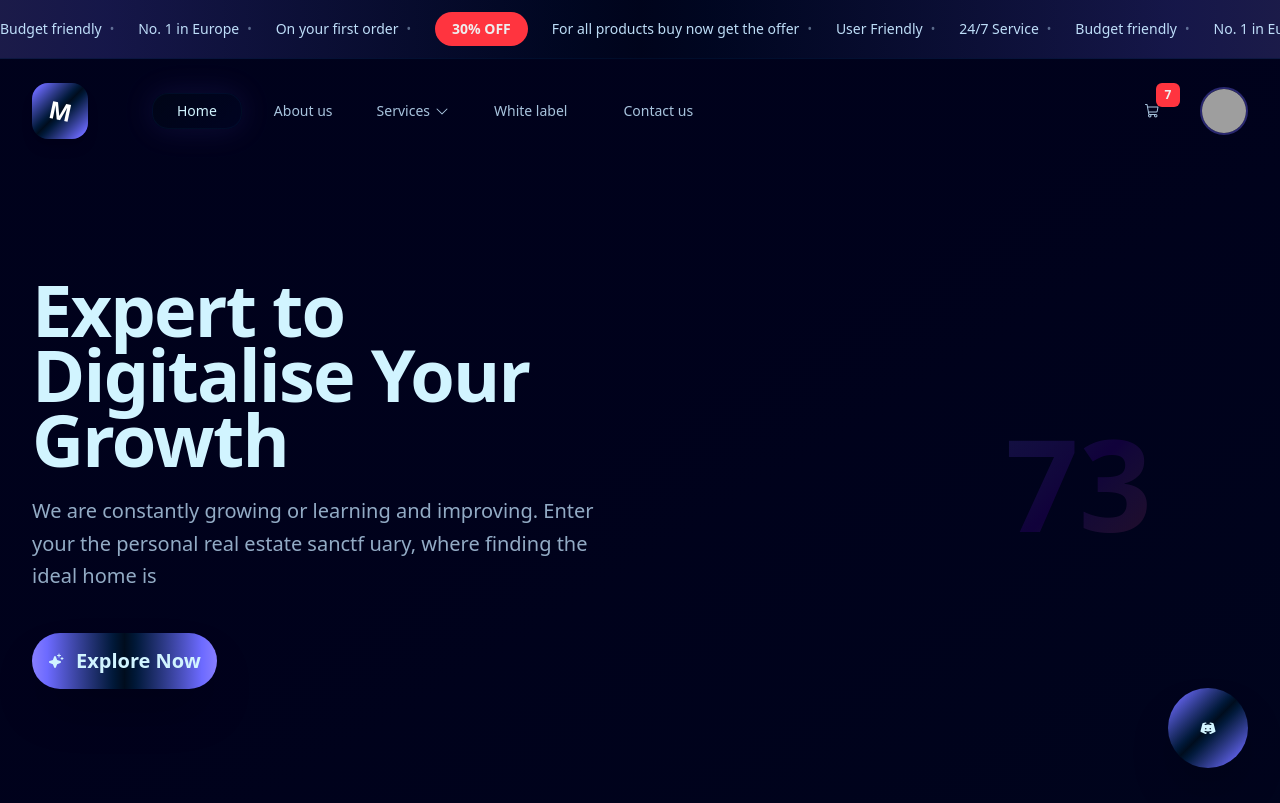
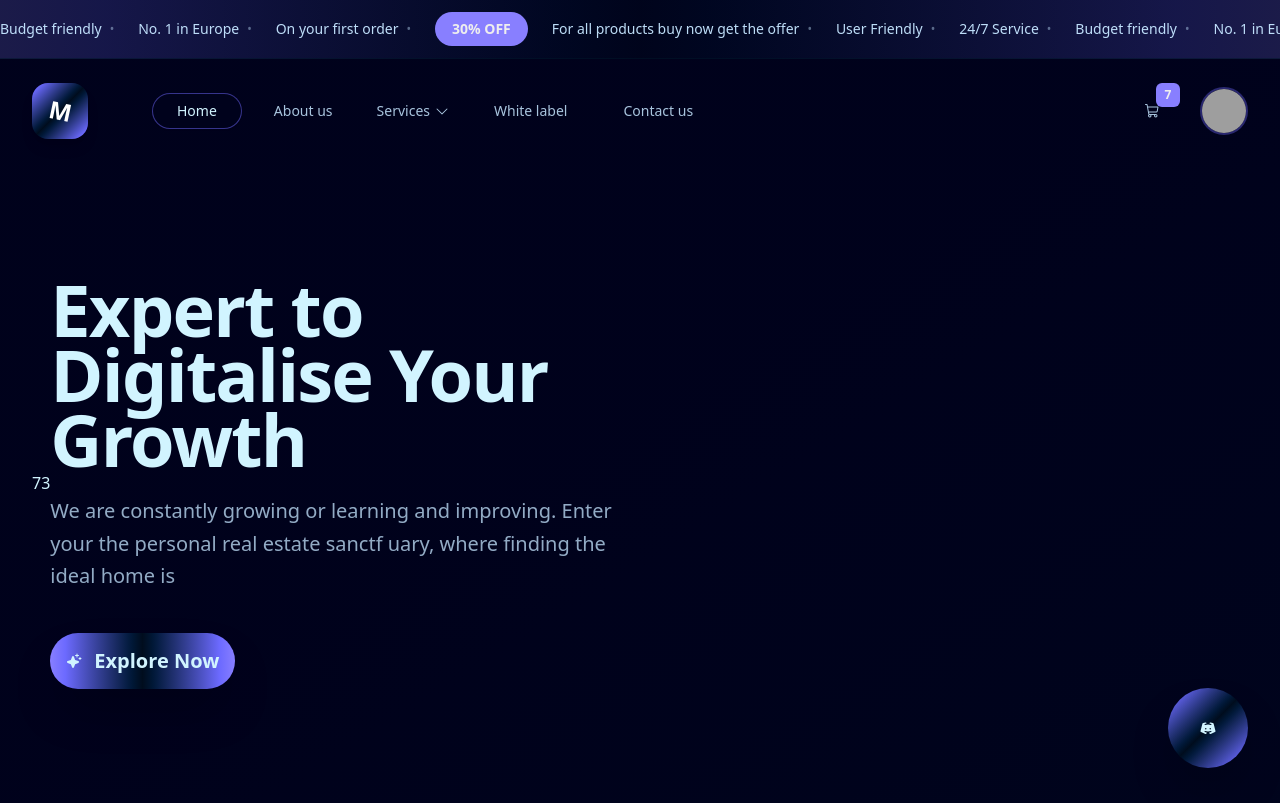
Before and after one commit to syed-reza98/landing-page-creator, a React (Vite) app: page / in a window 1280 px wide. Built offline with nearby package versions, Linux system fonts and the light colour scheme; grey boxes are pictures that could not be loaded.

Commit message:
Generated by Spark: Fix all reported errors.

```diff
--- a/src/index.css
+++ b/src/index.css
@@ -19,13 +19,13 @@
   --secondary: oklch(0.15 0.05 240);
   --secondary-foreground: oklch(0.95 0.05 240);
   --muted: oklch(0.15 0.05 240);
-  --muted-foreground: oklch(0.65 0.05 240);
-  --accent: oklch(0.68 0.25 25);
+  --muted-foreground: oklch(0.60 0.05 240);
+  --accent: oklch(0.70 0.25 280);
   --accent-foreground: oklch(0.95 0 0);
-  --destructive: oklch(0.65 0.25 20);
+  --destructive: oklch(0.577 0.245 27.325);
   --destructive-foreground: oklch(0.95 0 0);
-  --border: oklch(0.20 0.08 250);
-  --input: oklch(0.20 0.08 250);
+  --border: oklch(0.20 0.05 240);
+  --input: oklch(0.20 0.05 240);
   --ring: oklch(0.70 0.25 280);
   --radius: 0.5rem;
 }
@@ -53,43 +53,12 @@
 }
 
 .hero-gradient {
-  background: linear-gradient(135deg,
+  background: linear-gradient(
+    135deg,
     oklch(0.70 0.25 280) 0%,
     oklch(0.70 0.25 320) 25%,
     oklch(0.68 0.25 25) 50%,
     oklch(0.35 0.2 290) 75%,
     oklch(0.70 0.25 280) 100%
   );
-  background-clip: text;
-  -webkit-background-clip: text;
-  -webkit-text-fill-color: transparent;
 }
-
-.hero-number {
-  position: absolute;
-  right: 8rem;
-  top: 50%;
-  transform: translateY(-50%);
-  font-weight: 700;
-  font-size: 8rem;
-  background: linear-gradient(135deg,
-    oklch(0.70 0.25 280 / 0.15) 0%,
-    oklch(0.35 0.2 290 / 0.25) 50%,
-    oklch(0.68 0.25 25 / 0.15) 100%
-  );
-  background-clip: text;
-  -webkit-background-clip: text;
-  -webkit-text-fill-color: transparent;
-  user-select: none;
-}
-
-.glass-card {
-  background: linear-gradient(135deg,
-    oklch(0.12 0.05 240 / 0.8) 0%,
-    oklch(0.15 0.08 260 / 0.4) 100%
-  );
-  backdrop-filter: blur(20px);
-  border: 1px solid oklch(0.25 0.08 250 / 0.3);
-  border-radius: 1rem;
-  box-shadow: 0 0 30px oklch(0.70 0.25 280 / 0.1);
-}
```
